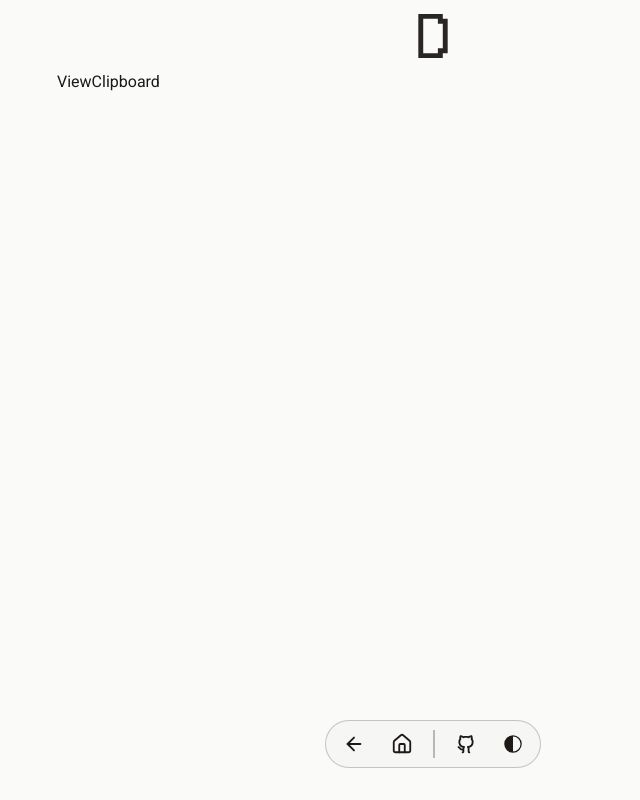
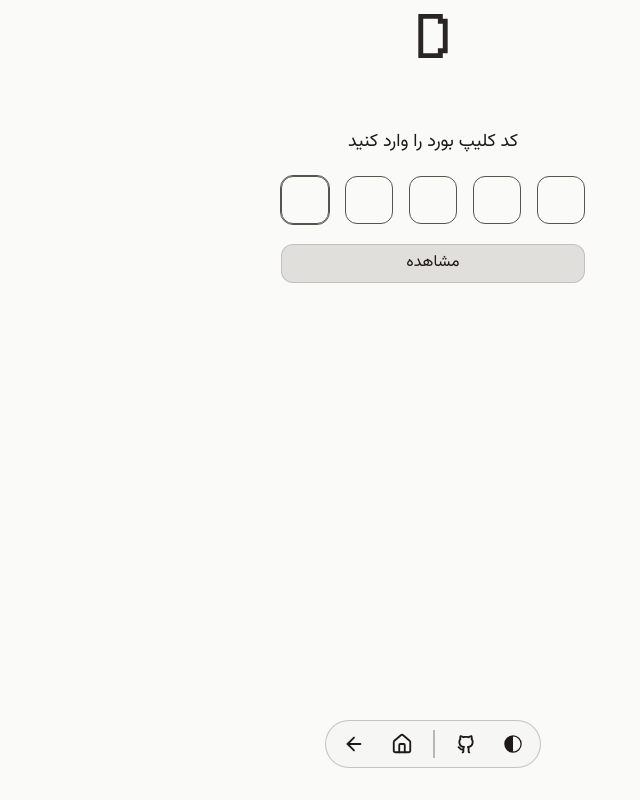
Before and after one commit to awmirosen/dropbaz, a Next.js app: page /clipboard/view in a window 1280 px wide. Shown: the whole page, without its empty margins (207-847 px from the left). Built offline with nearby package versions, Linux system fonts and the light colour scheme.

Commit message:
add otp and form for view page

```diff
--- a/package.json
+++ b/package.json
@@ -17,7 +17,8 @@
     "pg": "^8.21.0",
     "react": "19.2.4",
     "react-dom": "19.2.4",
-    "react-icons": "^5.6.0"
+    "react-icons": "^5.6.0",
+    "react-otp-input": "^3.1.1"
   },
   "devDependencies": {
     "@tailwindcss/postcss": "^4",
--- a/src/app/clipboard/view/page.tsx
+++ b/src/app/clipboard/view/page.tsx
@@ -1,12 +1,14 @@
+import OtpForm from "@/components/form/otp_form";
+
 export const metadata = {
   title: "Dropbaz | view",
 };
 
 const ViewClipboard = () => {
   return (
-    <div>
-      <h1>ViewClipboard</h1>
-    </div>
+    <section className="flex justify-center items-center mx-1">
+      <OtpForm />
+    </section>
   );
 };
 
--- a/src/app/page.tsx
+++ b/src/app/page.tsx
@@ -4,12 +4,12 @@ import { PiNotePencil, PiNote } from "react-icons/pi";
 
 const Home = () => {
   return (
-    <section className="pt-16 mx-1">
+    <section className="mx-1">
       <div className="w-full flex gap-x-8">
         <div className="w-1/2 flex justify-center">
           <Link href="/clipboard/add" className="w-full h-full text-lg">
             <div
-              className="bg-stone-300/70 dark:bg-stone-900/40 hover:bg-stone-300/90 dark:hover:bg-stone-900/20 border border-stone-400/60 dark:border-stone-800/60 transition-colors duration-300 rounded-2xl flex justify-center ite p-4 gap-2"
+              className="bg-stone-300/30 dark:bg-stone-900/40 hover:bg-stone-300/65 dark:hover:bg-stone-900/20 border border-stone-400/60 dark:border-stone-800/60 transition-colors duration-300 rounded-2xl flex justify-center ite p-4 gap-2"
               style={{ lineHeight: 1.3 }}
             >
               <PiNotePencil />
@@ -20,7 +20,7 @@ const Home = () => {
         <div className="w-1/2 flex justify-center">
           <Link href="/clipboard/view" className="w-full text-lg">
             <div
-              className="bg-stone-300/70 dark:bg-stone-900/40 hover:bg-stone-300/90 dark:hover:bg-stone-900/20 border border-stone-400/60 dark:border-stone-800/60 transition-colors duration-300 rounded-2xl flex justify-center ite p-4 gap-2"
+              className="bg-stone-300/30 dark:bg-stone-900/40 hover:bg-stone-300/65 dark:hover:bg-stone-900/20 border border-stone-400/60 dark:border-stone-800/60 transition-colors duration-300 rounded-2xl flex justify-center ite p-4 gap-2"
               style={{ lineHeight: 1.3 }}
             >
               <PiNote />
--- /dev/null
+++ b/src/components/form/otp_form.tsx
@@ -0,0 +1,48 @@
+"use client";
+
+import { useState, useEffect, useRef } from "react";
+import OTPInput from "react-otp-input";
+import SubmitButton from "@/components/submit_button";
+// import { viewClipboard } from "@/actions/clipboard/view";
+
+const OtpForm = () => {
+  const [code, setCode] = useState("");
+  const formRef = useRef<HTMLFormElement | null>(null);
+
+  useEffect(() => {
+    if (code.length === 5) {
+      formRef.current?.requestSubmit();
+    }
+  }, [code]);
+
+  return (
+    <form ref={formRef}>
+      <label className="w-full flex justify-center mb-4 text-lg">
+        کد کلیپ بورد را وارد کنید
+      </label>
+      <OTPInput
+        value={code}
+        onChange={setCode}
+        numInputs={5}
+        inputType="number"
+        key={"otpInput"}
+        renderInput={(state) => (
+          <input
+            {...state}
+            type="text"
+            name="otp"
+            className="h-12 my-1 border border-stone-600 dark:border-stone-400 text-center rounded-xl mx-2 first:ml-0 last:mr-0 focus:outline-1 outline-stone-600 dark:outline-stone-400 "
+            style={{ width: "3rem" }}
+            required
+          />
+        )}
+        shouldAutoFocus
+      />
+      <div className="my-4 flex">
+        <SubmitButton title="مشاهده" loading="در حال انتقال ..." />
+      </div>
+    </form>
+  );
+};
+
+export default OtpForm;
--- a/src/components/header.tsx
+++ b/src/components/header.tsx
@@ -2,7 +2,7 @@ import DropbazLogo from "./logo";
 
 const Header = () => {
   return (
-    <header className="w-full h-14 flex items-center justify-center mb-2">
+    <header className="w-full h-14 flex items-center justify-center mb-16">
       <DropbazLogo width={90} className="text-stone-800 dark:text-stone-200" />
     </header>
   );
--- /dev/null
+++ b/src/components/submit_button.tsx
@@ -0,0 +1,21 @@
+"use client";
+
+import { useFormStatus } from "react-dom";
+import Button from "@/components/ui/Button";
+
+type SubmitButtonType = {
+  title: string;
+  loading: string;
+};
+
+const SubmitButton = ({ title, loading }: SubmitButtonType) => {
+  const { pending } = useFormStatus();
+
+  return (
+    <Button disabled={pending} size="full">
+      {pending ? loading : title}
+    </Button>
+  );
+};
+
+export default SubmitButton;
--- a/x.json
+++ /dev/null
@@ -1,12 +0,0 @@
-{
-  "outbounds": [
-    {
-      "type": "http",
-      "tag": "usa",
-      "server": "182.223.24.121",
-      "server_port": 3129,
-      "username": "M_YOU_D",
-      "password": "private"
-    }
-  ]
-}
```
Also changed, not shown: 1 other file (tests, documents, lock files or other folders).
